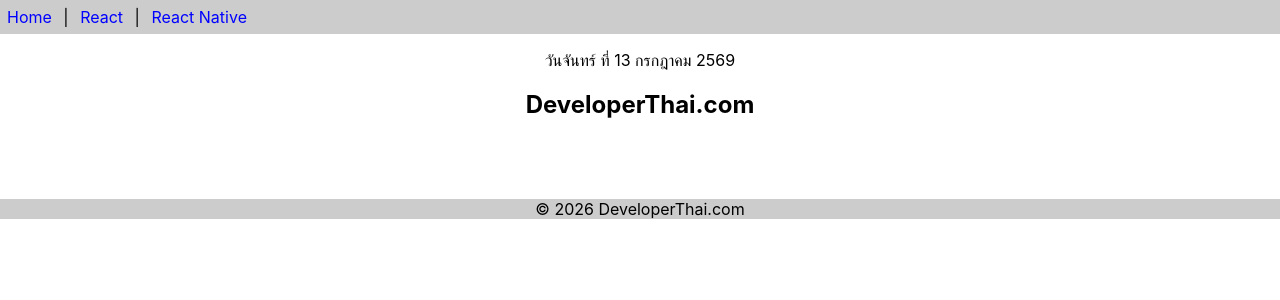
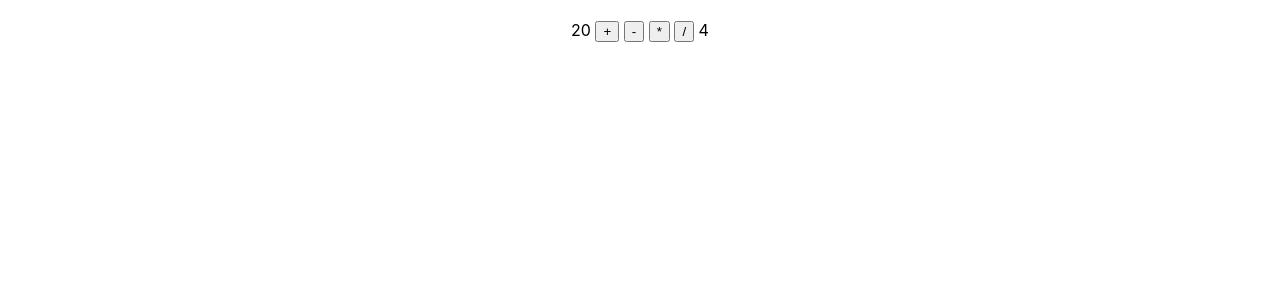
Before and after one commit to wa-wa00/app1, a React (Create React App) app: page / in a window 1280 px wide. Shown: the top 300 px of the page. Built offline with nearby package versions, Linux system fonts and the light colour scheme.

Commit message:
calculate

```diff
--- a/src/App.js
+++ b/src/App.js
@@ -1,15 +1,13 @@
 import React from 'react';
 import { Header,Content,Footer } from './func-components';
 import Calendar from './class-component';
+import {Calculator2} from './calculator'
+
 
 function App() {
   return (
     <>
-      <Header/>
-      <p><center><Calendar/></center></p>
-      <Content/>
-
-      <Footer/>
+      <Calculator2/>
     </>
   )
 }
--- /dev/null
+++ b/src/calculator.js
@@ -0,0 +1,23 @@
+import React from "react";
+
+export function Calculator2(){
+    const n1=20
+    const n2=4
+
+    const calculate=(op)=>{
+        let c = `${n1} ${op} ${n2}`
+        let r = eval(c)
+        alert(`${c} = ${r}`)
+    }
+
+    return(
+        <div style={{textAlign: 'center', marginTop:'20px'}}>
+            <span>{n1}</span>&nbsp;
+            <button onClick={()=>this.calculate('+')}>+</button>&nbsp;
+            <button onClick={()=>this.calculate('-')}>-</button>&nbsp;
+            <button onClick={()=>this.calculate('*')}>*</button>&nbsp;
+            <button onClick={()=>this.calculate('/')}>/</button>&nbsp;
+            <span>{n2}</span>
+        </div>
+    )
+}
```
